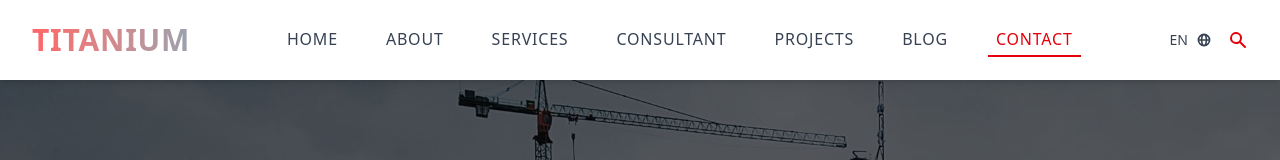
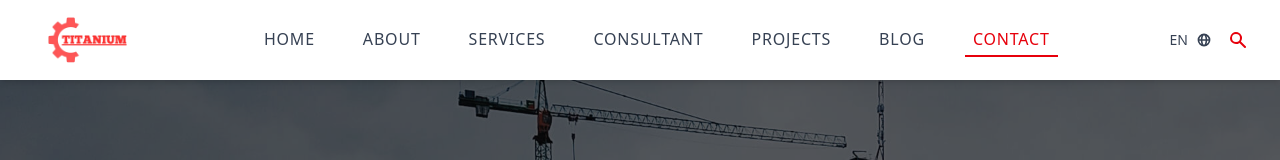
Before and after one commit to Mubasharsmartcomputing/TITANIUM, a React (Vite) app: page /contact in a window 1280 px wide. Shown: the top 160 px of the page. Built offline with nearby package versions, Linux system fonts and the light colour scheme.

Commit message:
six commit

```diff
--- a/src/components/UI/Header.jsx
+++ b/src/components/UI/Header.jsx
@@ -1,7 +1,10 @@
 import { useState } from "react";
-// 1. IMPORT NavLink from react-router-dom
 import { NavLink } from "react-router-dom";
 import { HiGlobeAlt, HiSearch, HiMenu, HiX } from "react-icons/hi";
+
+// 1. IMPORT THE LOGO IMAGE
+// Make sure this path is correct relative to your Header.jsx file
+import logo from '../../assets/img/Logoo.png';
 
 export default function Header() {
   const [isMenuOpen, setMenuOpen] = useState(false);
@@ -14,7 +17,6 @@ export default function Header() {
     setMenuOpen(false);
   };
 
-  // 2. UPDATED: Simple array of strings for navigation items
   const navItems = [
     "Home",
     "About",
@@ -30,16 +32,18 @@ export default function Header() {
       <header className="bg-white shadow-md sticky top-0 z-50 relative">
         <div className="max-w-7xl mx-auto px-4 sm:px-6 lg:px-8">
           <div className="flex items-center justify-between h-16 lg:h-20">
-            {/* Logo now uses NavLink for consistency */}
+
+            {/* 2. REPLACE THE TEXT LOGO WITH THE IMAGE LOGO */}
             <NavLink to="/" className="flex items-center" onClick={closeMenu}>
-              <div className="text-xl sm:text-2xl lg:text-3xl font-bold text-transparent bg-clip-text bg-gradient-to-r from-red-400 to-gray-400 tracking-wide">
-                TITANIUM
-              </div>
+              <img
+                src={logo}
+                alt="Titanium Engineering Logo"
+                className="h-16 lg:h-28 w-28" // Responsive height, auto width
+              />
             </NavLink>
 
             {/* Desktop Navigation */}
             <nav className="hidden lg:flex items-center space-x-6 xl:space-x-8">
-              {/* 3. UPDATED: Mapping the new array and using NavLink */}
               {navItems.map((item) => (
                 <NavLink
                   key={item}
@@ -47,8 +51,8 @@ export default function Header() {
                   className={({ isActive }) =>
                     `transition-colors duration-200 font-medium text-sm xl:text-base uppercase tracking-wider px-2 py-1 border-b-2
                      ${isActive
-                       ? 'text-red-600 border-red-600' // Active style
-                       : 'text-gray-700 border-transparent hover:text-red-600' // Inactive style
+                       ? 'text-red-600 border-red-600'
+                       : 'text-gray-700 border-transparent hover:text-red-600'
                      }`
                   }
                 >
@@ -90,7 +94,6 @@ export default function Header() {
           `}
         >
           <nav className="px-4 pt-2 pb-6 space-y-1">
-            {/* 4. UPDATED: Mobile nav also uses the new approach */}
             {navItems.map((item) => (
               <NavLink
                 key={item}
@@ -99,16 +102,14 @@ export default function Header() {
                 className={({ isActive }) =>
                   `block px-3 py-3 font-medium text-sm uppercase tracking-wider rounded-md transition-colors duration-200
                    ${isActive
-                     ? 'bg-red-500 text-white' // Active style
-                     : 'text-gray-700 hover:text-red-600 hover:bg-red-50' // Inactive style
+                     ? 'bg-red-500 text-white'
+                     : 'text-gray-700 hover:text-red-600 hover:bg-red-50'
                    }`
                 }
               >
                 {item}
               </NavLink>
             ))}
-
-            {/* Mobile Right Side Items */}
             <div className="flex items-center justify-between pt-4 mt-4 border-t border-gray-200 px-3">
               <div className="flex items-center space-x-2 text-gray-700">
                 <span className="text-sm font-medium">EN</span>
@@ -122,7 +123,7 @@ export default function Header() {
         </div>
       </header>
 
-      {/* Overlay for mobile menu - closes menu on click */}
+      {/* Overlay for mobile menu */}
       {isMenuOpen && (
         <div
           className="fixed inset-0 bg-black bg-opacity-25 lg:hidden z-40"
```
Also changed, not shown: src/assets/img/Logoo.png (added).
